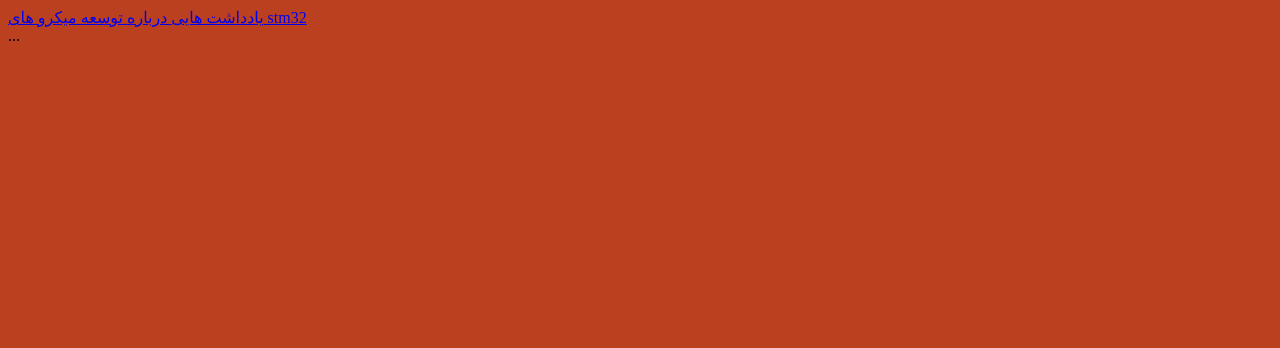
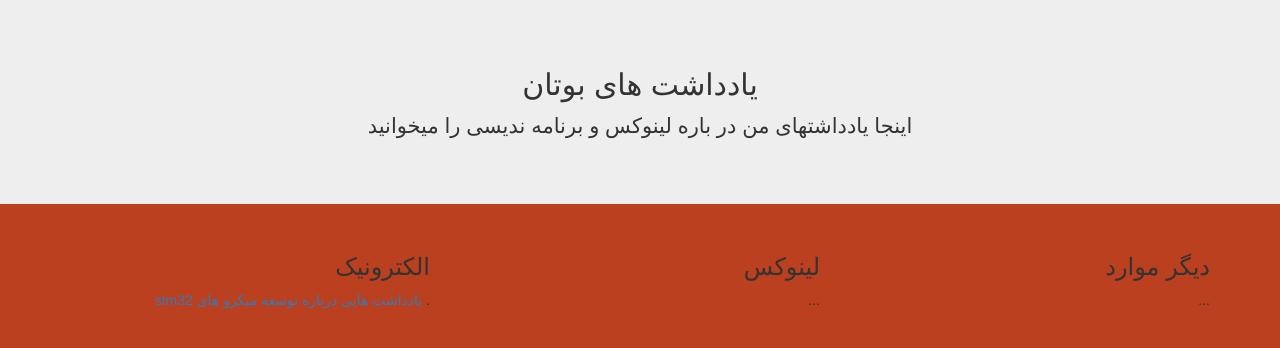
Before and after one commit to bhoutan/bhoutan.github.io, a plain HTML site: page index.html in a window 1280 px wide. Drawn offline with nearby package versions, Linux system fonts and the light colour scheme.

Commit message:
Update index.html

```diff
--- a/index.html
+++ b/index.html
@@ -1,17 +1,37 @@
+<!DOCTYPE html>
+<html lang="en">
 <head>
+  <title>Bootstrap Example</title>
+  <meta charset="utf-8">
+  <meta name="viewport" content="width=device-width, initial-scale=1">
+  <link rel="stylesheet" href="https://maxcdn.bootstrapcdn.com/bootstrap/3.3.7/css/bootstrap.min.css">
+  <script src="https://ajax.googleapis.com/ajax/libs/jquery/3.2.1/jquery.min.js"></script>
+  <script src="https://maxcdn.bootstrapcdn.com/bootstrap/3.3.7/js/bootstrap.min.js"></script>
+</head>
+<body style="direction:rtl;background:#ba4020;">
 
-</head>
-<body style="background:#ba4020;">
-  <div style="s_head">
-    <!-- -->
+<div class="jumbotron text-center">
+  <h2>یادداشت های بوتان</h2>
+  <p>اینجا یادداشتهای من در باره لینوکس و برنامه ندیسی را میخوانید</p>
+</div>
+
+<div class="container">
+  <div class="row">
+    <div class="col-sm-4">
+      <h3>الکترونیک</h3>
+      <p>.<!-- -->
+<a href="mcu_stm32.htm">یادداشت هایی درباره توسعه میکرو های stm32</a></p>
+    </div>
+    <div class="col-sm-4">
+      <h3>لینوکس</h3>
+      <p>...</p>
+    </div>
+    <div class="col-sm-4">
+      <h3>دیگر موارد</h3>
+      <p>...</p>
+    </div>
   </div>
-  <div style="s_content">
-    <!-- -->
-    <a href="mcu_stm32.htm">یادداشت هایی درباره توسعه میکرو های stm32</a>
-    <br>
-    ...
-  </div>
-  <div style="s_footer">
-    <!-- -->
-  </div>
+</div>
+
 </body>
+</html>
```
